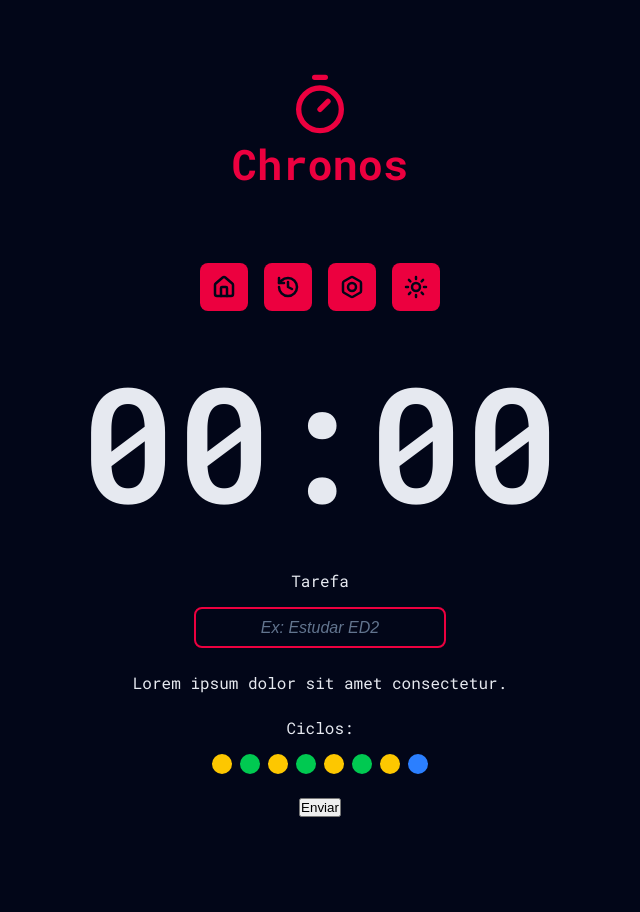
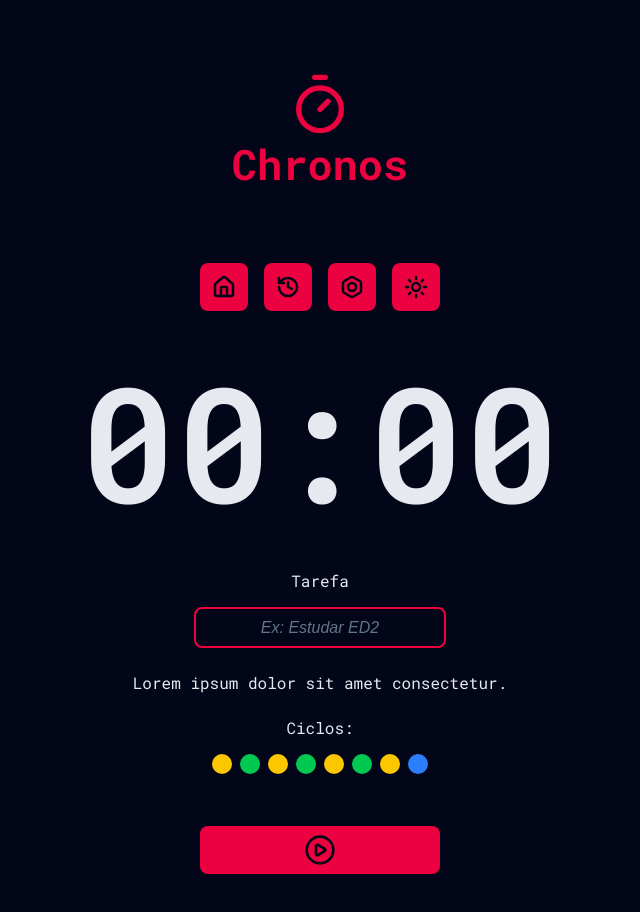
Before and after one commit to MatheusChizzolini/chronos-pomodoro, a React (Vite) app: page / in a window 1280 px wide. Shown: the top 912 px of the page, without its empty margins (320-960 px from the left). Before the commit the page ends 841 px from the top, so only its background shows below. Built offline with nearby package versions, Linux system fonts and the light colour scheme.

Commit message:
feat: adicionando o componente Button

```diff
--- a/src/App.tsx
+++ b/src/App.tsx
@@ -1,3 +1,5 @@
+import { CirclePlayIcon, CircleStopIcon } from "lucide-react";
+import { Button } from "./components/Button";
 import { Container } from "./components/Container";
 import { CountDown } from "./components/CountDown";
 import { Cycles } from "./components/Cycles";
@@ -43,7 +45,7 @@
           </div>
 
           <div className="form-row">
-            <button>Enviar</button>
+            <Button icon={<CirclePlayIcon size={32} />} />
           </div>
         </form>
       </Container>
--- /dev/null
+++ b/src/components/Button/index.tsx
@@ -0,0 +1,16 @@
+import styles from "./styles.module.css";
+
+type ButtonProps = {
+  icon: React.ReactNode;
+  color?: "red" | "blue";
+} & React.ComponentProps<"button">;
+
+export function Button({ icon, color = "red", ...props }: ButtonProps) {
+  return (
+    <>
+      <button className={`${styles.button} ${styles[color]}`} {...props}>
+        {icon}
+      </button>
+    </>
+  );
+}
--- /dev/null
+++ b/src/components/Button/styles.module.css
@@ -0,0 +1,28 @@
+.button {
+  border: none;
+  color: var(--text-over-primary);
+  background-color: var(--primary);
+  display: flex;
+  align-items: center;
+  justify-content: center;
+  min-width: 24rem;
+  padding: 0.8rem;
+  border-radius: 0.8rem;
+  margin: 2.8rem 0;
+  transition: all 0.1s ease-in-out;
+}
+
+.button:hover {
+  cursor: pointer;
+  filter: brightness(80%);
+}
+
+.red {
+  color: var(--text-over-primary);
+  background-color: var(--primary);
+}
+
+.blue {
+  color: var(--text-over-info);
+  background-color: var(--info);
+}
--- a/src/components/Logo/styles.module.css
+++ b/src/components/Logo/styles.module.css
@@ -14,7 +14,7 @@
   font-weight: bold;
   text-decoration: none;
   color: var(--primary);
-  transition: all 0.3ms ease-in-out;
+  transition: all 0.1s ease-in-out;
 }
 
 .logo-link:hover {
--- a/src/components/Menu/styles.module.css
+++ b/src/components/Menu/styles.module.css
@@ -14,6 +14,7 @@
   color: var(--text-over-primary);
   background-color: var(--primary);
   border-radius: 0.8rem;
+  transition: all 0.1s ease-in-out;
 }
 
 .menu-link:hover {
```
